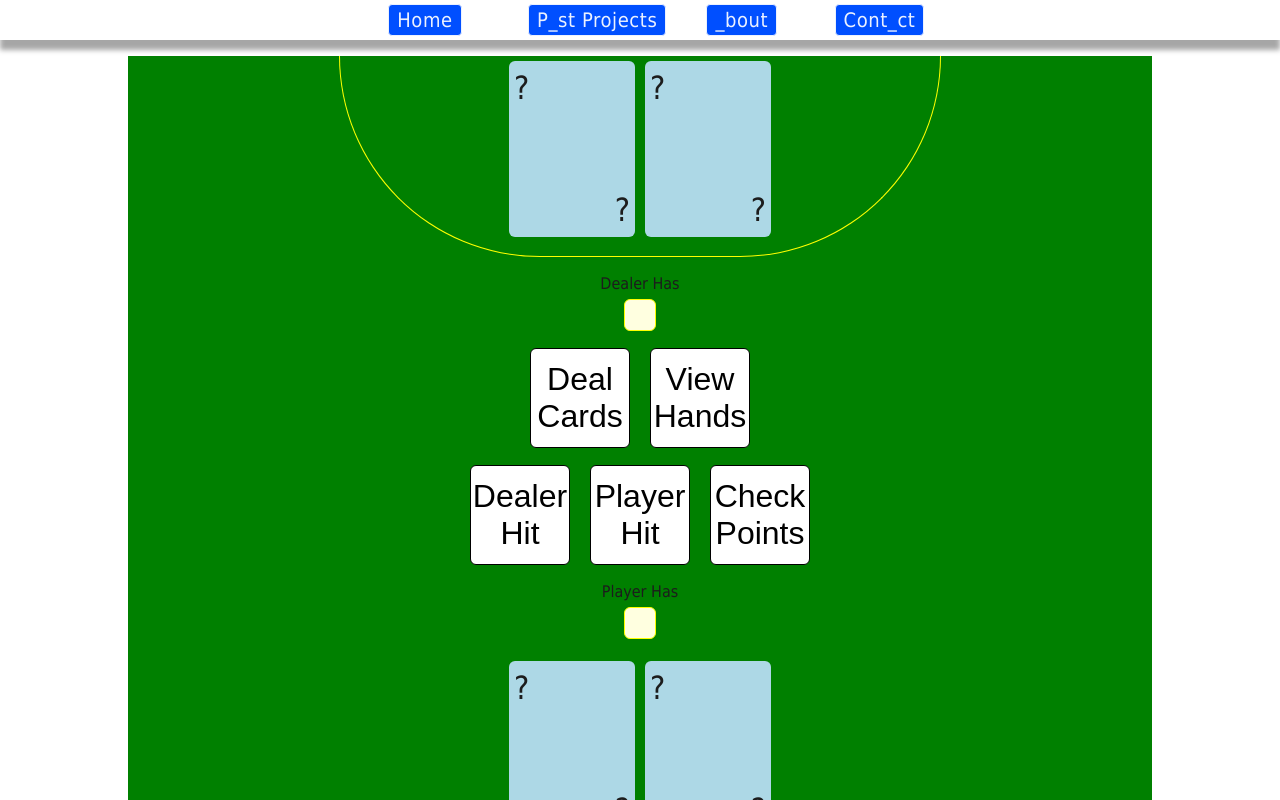
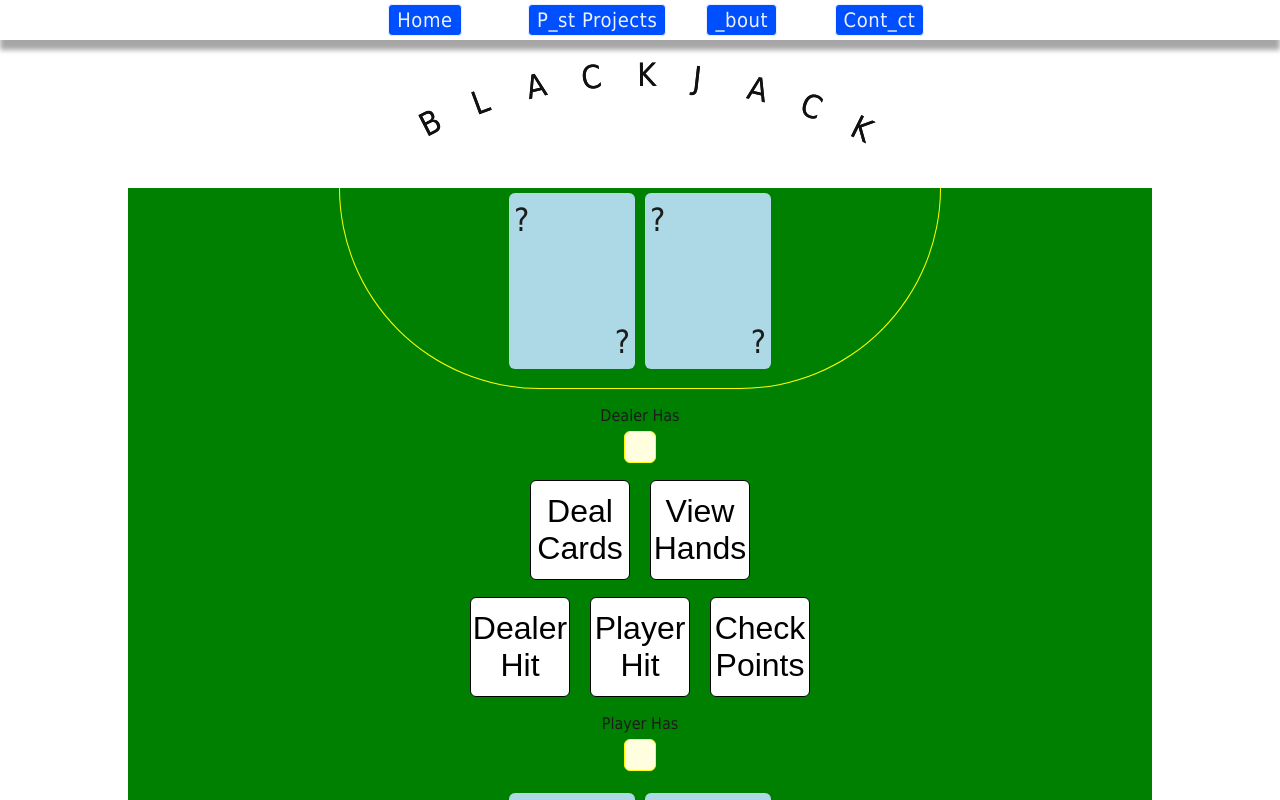
Before and after one commit to Jfadelli/jasonfadelli.com, a React (Create React App) app: page /portfolio/blackjack in a window 1280 px wide. Shown: the top 800 px of the page. Built offline with nearby package versions, Linux system fonts and the light colour scheme.

Commit message:
curved title

```diff
--- a/src/components/portfolio/blackjack/components/style.css
+++ b/src/components/portfolio/blackjack/components/style.css
@@ -37,3 +37,18 @@
 .player-club{
     display: none;
 }
+
+#container {
+    /*centers in the container*/
+    text-align: center;
+  }
+
+  div .circTxt {
+    /*allows for centering*/
+    display: inline-block;
+    /*adjust as needed*/
+    margin-bottom: 128px;
+    color: #111;
+    font-size: 2em;
+    z-index: -1000
+  }
--- a/src/components/portfolio/blackjack/components/table.js
+++ b/src/components/portfolio/blackjack/components/table.js
@@ -356,7 +356,7 @@ export default function Table() {
             else if (hand[i].rank === '8') { playerTempScore += 8 }
             else if (hand[i].rank === '9') { playerTempScore += 9 }
             else if (hand[i].rank === '10' || 'j' || 'q' || 'k') { playerTempScore += 10; }
-            else if (hand[i].rank === 'a') { playerTempScore += 11;}
+            else if (hand[i].rank === 'a') { playerTempScore += 11; }
             setPlayerScore(playerTempScore)
         }
 
@@ -374,10 +374,34 @@ export default function Table() {
             setDealerScore(dealerTempScore)
         }
     }
+    document.addEventListener("DOMContentLoaded", function (event) {
+        circularText("BLACKJACK", 500, 0);
+
+        function circularText(txt, radius, classIndex) {
+
+            txt = txt.split("")
+            classIndex = document.getElementsByClassName("circTxt")[classIndex];
+
+            var deg = 60 / txt.length,
+                origin = -27;
+
+            txt.forEach((ea) => {
+                ea = `<p style='height:${radius}px;position:absolute;transform:rotate(${origin}deg);transform-origin:0 100%'>${ea}</p>`;
+                classIndex.innerHTML += ea;
+                origin += deg;
+            });
+        }
+    });
+
 
     return (
+        <div>
+            <div className="" id='container'>
+                <div class="circTxt" id="test">
+                </div>
+            </div>
+            <div className={classes.bjTable}>
 
-        <div className={classes.bjTable}>
                 <div className={classes.dealerArea}>
 
                     <div className={classes.bjCard}>
@@ -498,5 +522,6 @@ export default function Table() {
                 </div>
 
             </div>
+        </div >
     )
 }
```
Also changed, not shown: 2 other files (tests, documents, lock files or other folders). Lines whose indentation alone changed are shown as unchanged.
